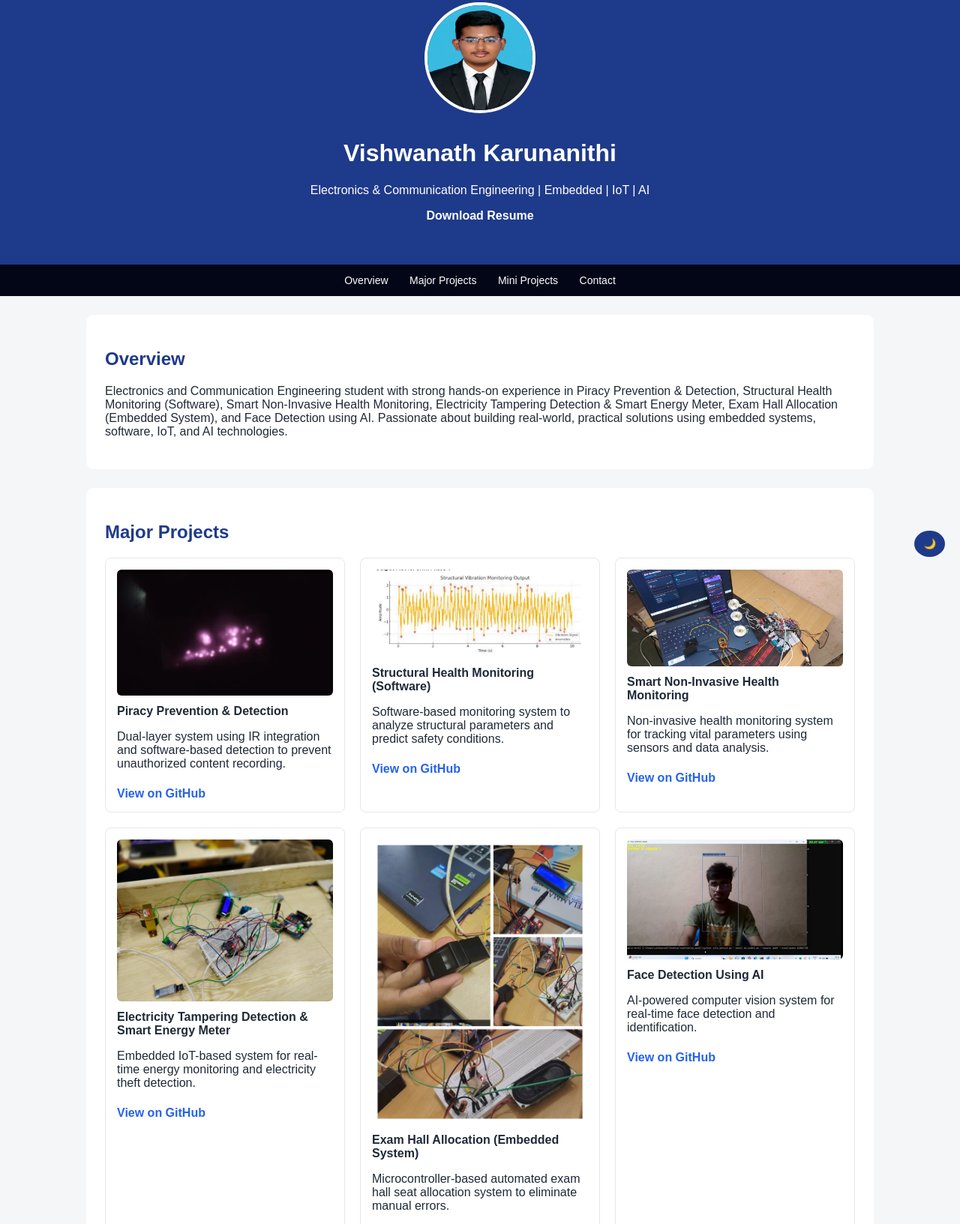
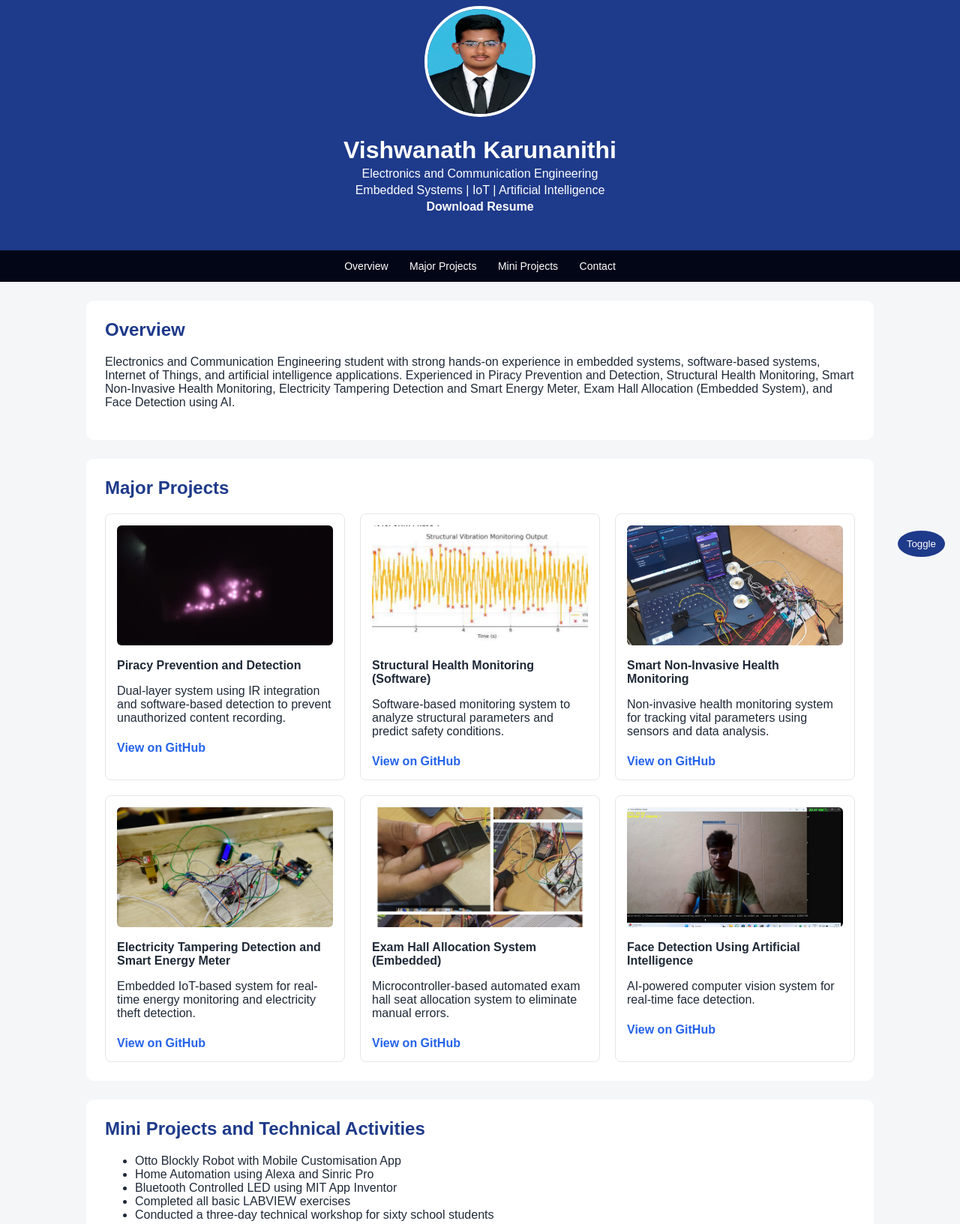
Before and after one commit to vishwanathkarunanithi/vishwanathkarunanithi.github.io, a plain HTML site: page index.html in a window 1280 px wide. Shown: the part 37-1670 px from the top of the page at 75% size. Drawn offline with Linux system fonts and the light colour scheme.

Commit message:
Update index.html

```diff
--- a/index.html
+++ b/index.html
@@ -6,13 +6,14 @@
 <meta name="viewport" content="width=device-width, initial-scale=1.0">
 
 <style>
-html{scroll-behavior:smooth}
+html{
+    scroll-behavior:smooth;
+}
 body{
     margin:0;
     font-family:Arial, Helvetica, sans-serif;
     background:#f4f6f8;
     color:#1f2937;
-    transition:0.3s;
 }
 body.dark{
     background:#0f172a;
@@ -22,17 +23,23 @@ header{
     background:#1e3a8a;
     color:#fff;
     text-align:center;
-    padding:40px 20px;
+    padding:45px 20px;
 }
 header img{
     width:140px;
     height:140px;
     border-radius:50%;
-    border:4px solid #fff;
-    margin-bottom:10px;
+    border:4px solid #ffffff;
+    margin-bottom:12px;
+}
+header h1{
+    margin:10px 0 4px;
+}
+header p{
+    margin:4px 0;
 }
 header a{
-    color:#fff;
+    color:#ffffff;
     font-weight:bold;
     text-decoration:none;
 }
@@ -45,13 +52,13 @@ nav{
     z-index:10;
 }
 nav a{
-    color:#fff;
+    color:#ffffff;
     margin:0 12px;
     text-decoration:none;
     font-size:14px;
 }
 section{
-    background:#fff;
+    background:#ffffff;
     margin:25px auto;
     padding:25px;
     max-width:1000px;
@@ -62,6 +69,7 @@ body.dark section{
 }
 h2{
     color:#1e3a8a;
+    margin-top:0;
 }
 .projects{
     display:grid;
@@ -72,11 +80,22 @@ h2{
     border:1px solid #e5e7eb;
     border-radius:8px;
     padding:15px;
+    background:#ffffff;
+}
+body.dark .project-card{
+    background:#020617;
+    border-color:#334155;
 }
 .project-card img{
     width:100%;
+    height:160px;
+    object-fit:cover;
     border-radius:6px;
     margin-bottom:8px;
+}
+.project-card b{
+    display:block;
+    margin:6px 0;
 }
 .project-card a{
     display:inline-block;
@@ -93,30 +112,43 @@ button.toggle{
     border:none;
     border-radius:50%;
     background:#1e3a8a;
-    color:#fff;
+    color:#ffffff;
     cursor:pointer;
 }
 footer{
     background:#020617;
-    color:#fff;
+    color:#ffffff;
     text-align:center;
     padding:20px;
 }
 footer img{
     width:90px;
-    margin:5px;
+    margin:6px;
+}
+input, textarea{
+    width:100%;
+    max-width:400px;
+    padding:8px;
+}
+button[type="submit"]{
+    padding:8px 14px;
+    background:#1e3a8a;
+    color:#ffffff;
+    border:none;
+    cursor:pointer;
 }
 </style>
 </head>
 
 <body>
 
-<button class="toggle" onclick="toggleDark()">🌙</button>
+<button class="toggle" onclick="toggleDark()">Toggle</button>
 
 <header>
 <img src="profile.jpg" alt="Profile Photo">
 <h1>Vishwanath Karunanithi</h1>
-<p>Electronics & Communication Engineering | Embedded | IoT | AI</p>
+<p>Electronics and Communication Engineering</p>
+<p>Embedded Systems | IoT | Artificial Intelligence</p>
 <p>
 <a href="Vishwanath_Karunanithi_Resume.pdf" target="_blank">Download Resume</a>
 </p>
@@ -132,12 +164,11 @@ footer img{
 <section id="overview">
 <h2>Overview</h2>
 <p>
-Electronics and Communication Engineering student with strong hands-on experience in
-Piracy Prevention & Detection, Structural Health Monitoring (Software),
-Smart Non-Invasive Health Monitoring, Electricity Tampering Detection & Smart Energy Meter,
+Electronics and Communication Engineering student with strong hands-on experience in embedded systems,
+software-based systems, Internet of Things, and artificial intelligence applications.
+Experienced in Piracy Prevention and Detection, Structural Health Monitoring,
+Smart Non-Invasive Health Monitoring, Electricity Tampering Detection and Smart Energy Meter,
 Exam Hall Allocation (Embedded System), and Face Detection using AI.
-Passionate about building real-world, practical solutions using embedded systems,
-software, IoT, and AI technologies.
 </p>
 </section>
 
@@ -147,44 +178,44 @@ software, IoT, and AI technologies.
 <div class="projects">
 
 <div class="project-card">
-<img src="proj_piracy.jpg">
-<b>Piracy Prevention & Detection</b>
+<img src="proj_piracy.jpg" alt="Piracy Prevention Project">
+<b>Piracy Prevention and Detection</b>
 <p>Dual-layer system using IR integration and software-based detection to prevent unauthorized content recording.</p>
 <a href="https://github.com/vishwanathkarunanithi" target="_blank">View on GitHub</a>
 </div>
 
 <div class="project-card">
-<img src="proj_shm.jpg">
+<img src="proj_shm.jpg" alt="Structural Health Monitoring Project">
 <b>Structural Health Monitoring (Software)</b>
 <p>Software-based monitoring system to analyze structural parameters and predict safety conditions.</p>
 <a href="https://github.com/vishwanathkarunanithi" target="_blank">View on GitHub</a>
 </div>
 
 <div class="project-card">
-<img src="proj_health.jpg">
+<img src="proj_health.jpg" alt="Health Monitoring Project">
 <b>Smart Non-Invasive Health Monitoring</b>
 <p>Non-invasive health monitoring system for tracking vital parameters using sensors and data analysis.</p>
 <a href="https://github.com/vishwanathkarunanithi" target="_blank">View on GitHub</a>
 </div>
 
 <div class="project-card">
-<img src="proj_energy_1.jpg">
-<b>Electricity Tampering Detection & Smart Energy Meter</b>
+<img src="proj_energy_1.jpg" alt="Smart Energy Meter Project">
+<b>Electricity Tampering Detection and Smart Energy Meter</b>
 <p>Embedded IoT-based system for real-time energy monitoring and electricity theft detection.</p>
 <a href="https://github.com/vishwanathkarunanithi" target="_blank">View on GitHub</a>
 </div>
 
 <div class="project-card">
-<img src="proj_exam_1.jpg">
-<b>Exam Hall Allocation (Embedded System)</b>
+<img src="proj_exam_1.jpg" alt="Exam Hall Allocation Project">
+<b>Exam Hall Allocation System (Embedded)</b>
 <p>Microcontroller-based automated exam hall seat allocation system to eliminate manual errors.</p>
 <a href="https://github.com/vishwanathkarunanithi" target="_blank">View on GitHub</a>
 </div>
 
 <div class="project-card">
-<img src="project2.jpg">
-<b>Face Detection Using AI</b>
-<p>AI-powered computer vision system for real-time face detection and identification.</p>
+<img src="project2.jpg" alt="Face Detection Project">
+<b>Face Detection Using Artificial Intelligence</b>
+<p>AI-powered computer vision system for real-time face detection.</p>
 <a href="https://github.com/vishwanathkarunanithi" target="_blank">View on GitHub</a>
 </div>
 
@@ -192,13 +223,13 @@ software, IoT, and AI technologies.
 </section>
 
 <section id="mini">
-<h2>Mini Projects & Technical Activities</h2>
+<h2>Mini Projects and Technical Activities</h2>
 <ul>
 <li>Otto Blockly Robot with Mobile Customisation App</li>
-<li>Home Automation using Alexa & Sinric Pro</li>
+<li>Home Automation using Alexa and Sinric Pro</li>
 <li>Bluetooth Controlled LED using MIT App Inventor</li>
 <li>Completed all basic LABVIEW exercises</li>
-<li>Conducted a 3-day technical workshop for 60 school students</li>
+<li>Conducted a three-day technical workshop for sixty school students</li>
 </ul>
 </section>
 
@@ -216,7 +247,7 @@ software, IoT, and AI technologies.
 
 <footer>
 <p>© 2025 Vishwanath Karunanithi</p>
-<p>Scan for Portfolio & Resume</p>
+<p>Scan for Portfolio and Resume</p>
 <img src="qr_portfolio.png" alt="Portfolio QR">
 <img src="qr_resume.png" alt="Resume QR">
 </footer>
```
